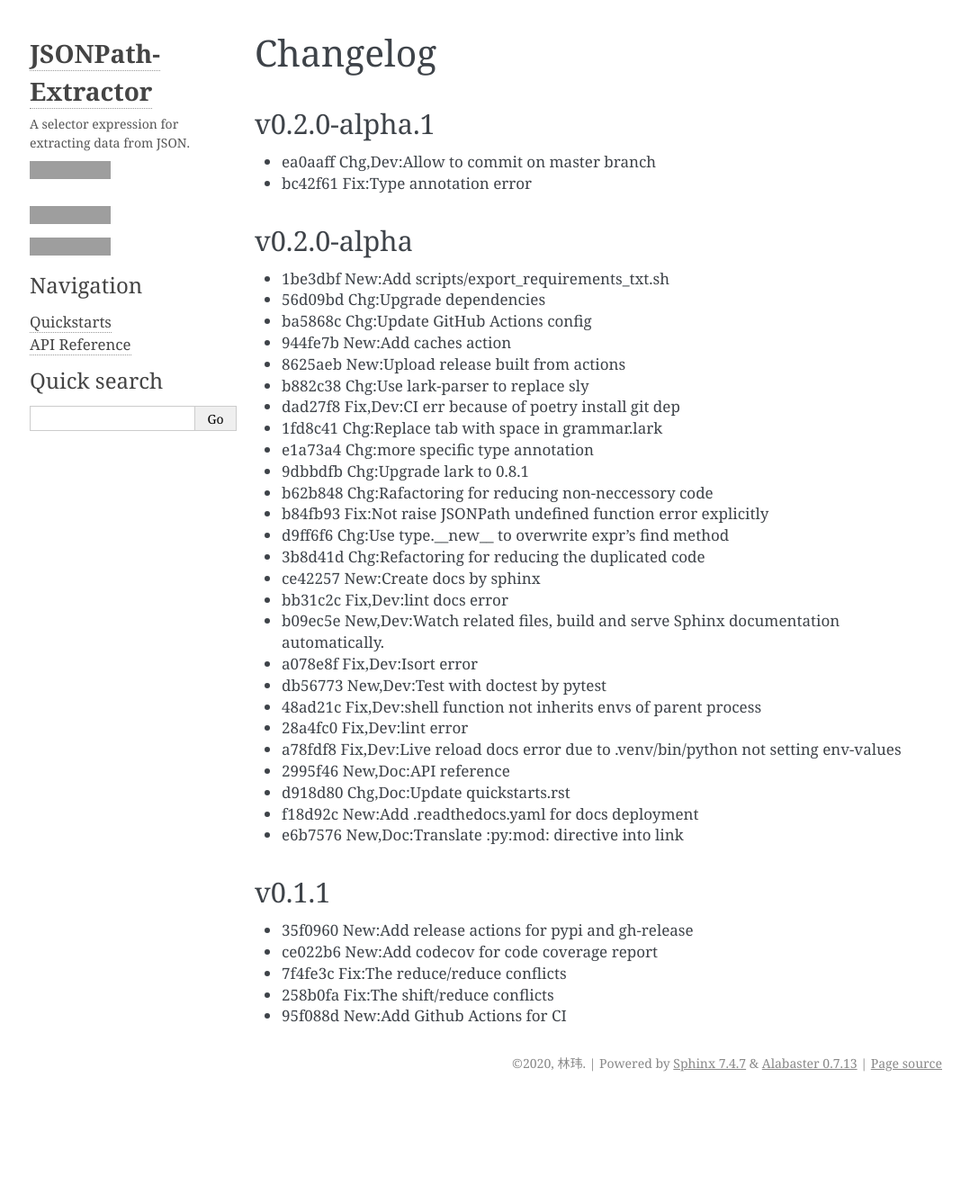
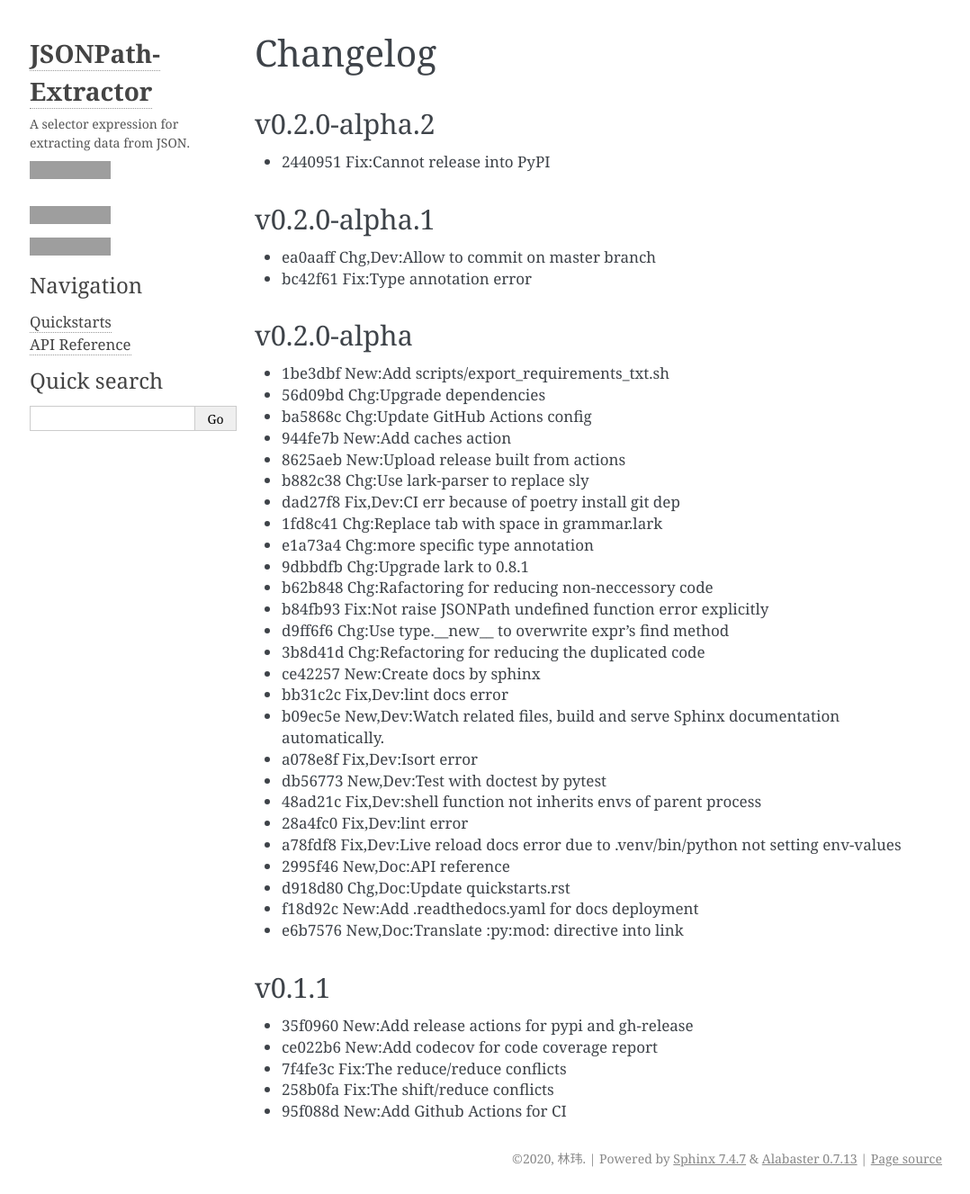
Before and after one commit to linw1995/jsonpath, a Sphinx documentation site: the page built from docs/source/changelog.rst, in a window 1280 px wide. Shown: the whole page at 90% size, without its empty margins (105-1183 px from the left). Built offline with Sphinx 7.4.7, drawn with Linux system fonts in a browser that asks for light colours; before the commit the page ends 1221 px from its top, so only the background shows below that; grey boxes are pictures that could not be loaded.

Commit message:
New:Bump to v0.2.0-alpha.2
- 2440951 Fix:Cannot release into PyPI

```diff
--- a/README.rst
+++ b/README.rst
@@ -69,12 +69,10 @@ Or use the `jsonpath.core <https://jsonpath.readthedocs.io/en/latest/api_core.ht
 Changelog
 <<<<<<<<<
 
-v0.2.0-alpha.1
+v0.2.0-alpha.2
 ~~~~~~~~~~~~~~
 
-- ea0aaff Chg,Dev:Allow to commit on master branch
-- bc42f61 Fix:Type annotation error
-
+- 2440951 Fix:Cannot release into PyPI
 
 
 .. |license| image:: https://img.shields.io/github/license/linw1995/jsonpath.svg
--- a/docs/source/changelog.rst
+++ b/docs/source/changelog.rst
@@ -2,12 +2,10 @@
 Changelog
 =========
 
-v0.2.0-alpha.1
+v0.2.0-alpha.2
 ~~~~~~~~~~~~~~
 
-- ea0aaff Chg,Dev:Allow to commit on master branch
-- bc42f61 Fix:Type annotation error
-
+- 2440951 Fix:Cannot release into PyPI
 
 .. include:: history.rst
     :start-line: 4
--- a/docs/source/history.rst
+++ b/docs/source/history.rst
@@ -1,6 +1,12 @@
 =======
 History
 =======
+
+v0.2.0-alpha.1
+~~~~~~~~~~~~~~
+
+- ea0aaff Chg,Dev:Allow to commit on master branch
+- bc42f61 Fix:Type annotation error
 
 v0.2.0-alpha
 ~~~~~~~~~~~~
--- a/pyproject.toml
+++ b/pyproject.toml
@@ -1,6 +1,6 @@
 [tool.poetry]
 name = "jsonpath-extractor"
-version = "0.2.0-alpha.1"
+version = "0.2.0-alpha.2"
 license = "MIT"
 description = "A selector expression for extracting data from JSON."
 authors = ["林玮 <linw1995@icloud.com>"]
```
